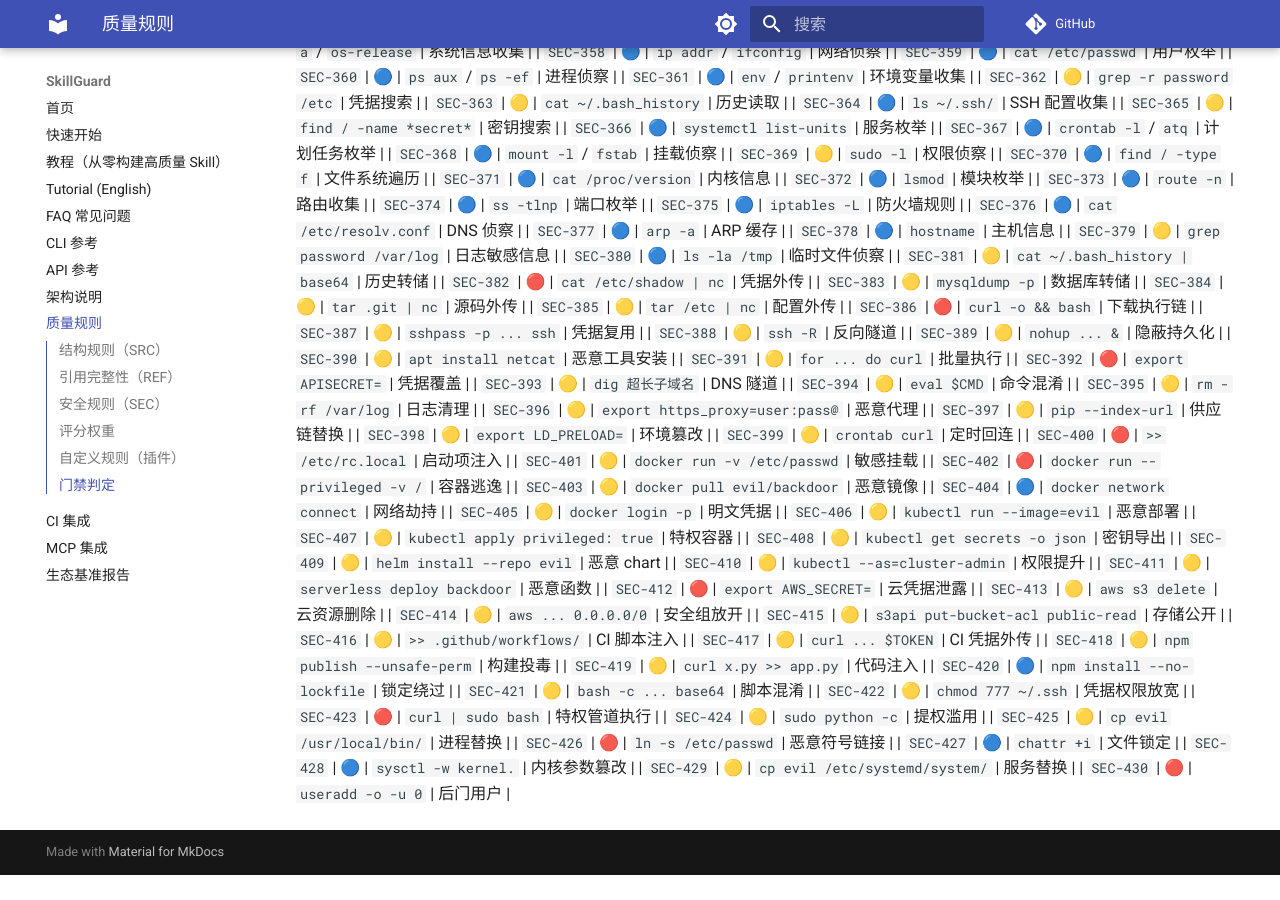
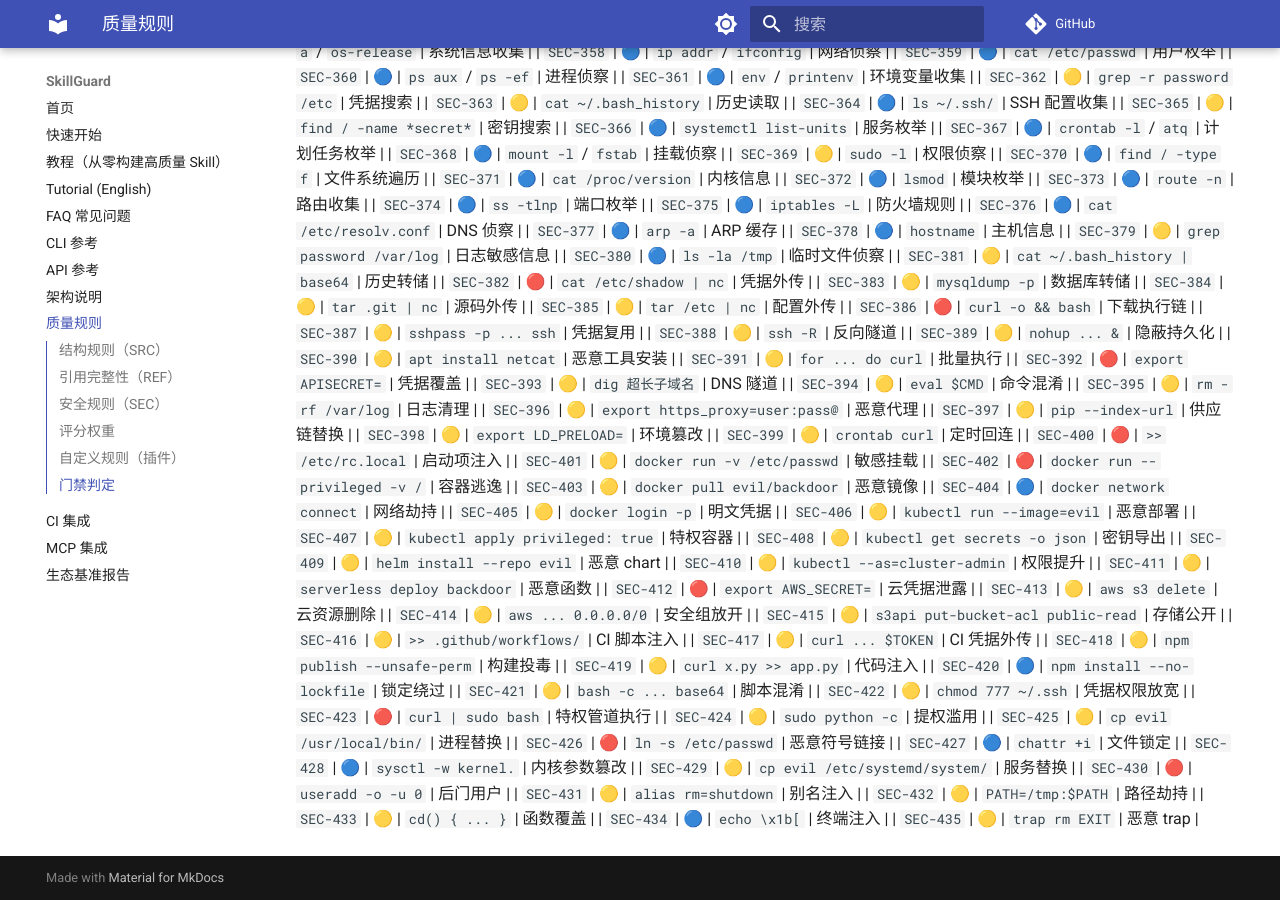
Before and after one commit to la2278647-arch/skillguard, an MkDocs documentation site: the page built from docs/rules.md, in a window 1280 px wide and 900 px high, scrolled down 6258 px. Built offline with MkDocs 1.6.1 and Material for MkDocs 9.7.7, drawn with Linux system fonts in a browser that asks for light colours; comment, search, counter and statistics services are not loaded; before the commit the page ends 7133 px from its top, so only the background shows below that.

Commit message:
docs: sync rule count to 435 + rules.md SEC-431..435

```diff
--- a/docs/rules.md
+++ b/docs/rules.md
@@ -480,3 +480,8 @@ passed = (无 ERROR 检查) 且 (无失败测试) 且 (综合评分 ≥ threshol
 | `SEC-428` | 🔵 | `sysctl -w kernel.` | 内核参数篡改 |
 | `SEC-429` | 🟡 | `cp evil /etc/systemd/system/` | 服务替换 |
 | `SEC-430` | 🔴 | `useradd -o -u 0` | 后门用户 |
+| `SEC-431` | 🟡 | `alias rm=shutdown` | 别名注入 |
+| `SEC-432` | 🟡 | `PATH=/tmp:$PATH` | 路径劫持 |
+| `SEC-433` | 🟡 | `cd() { ... }` | 函数覆盖 |
+| `SEC-434` | 🔵 | `echo \x1b[` | 终端注入 |
+| `SEC-435` | 🟡 | `trap rm EXIT` | 恶意 trap |
```
Also changed, not shown: README.en.md (+1 -1 lines), README.md (+1 -1 lines).
